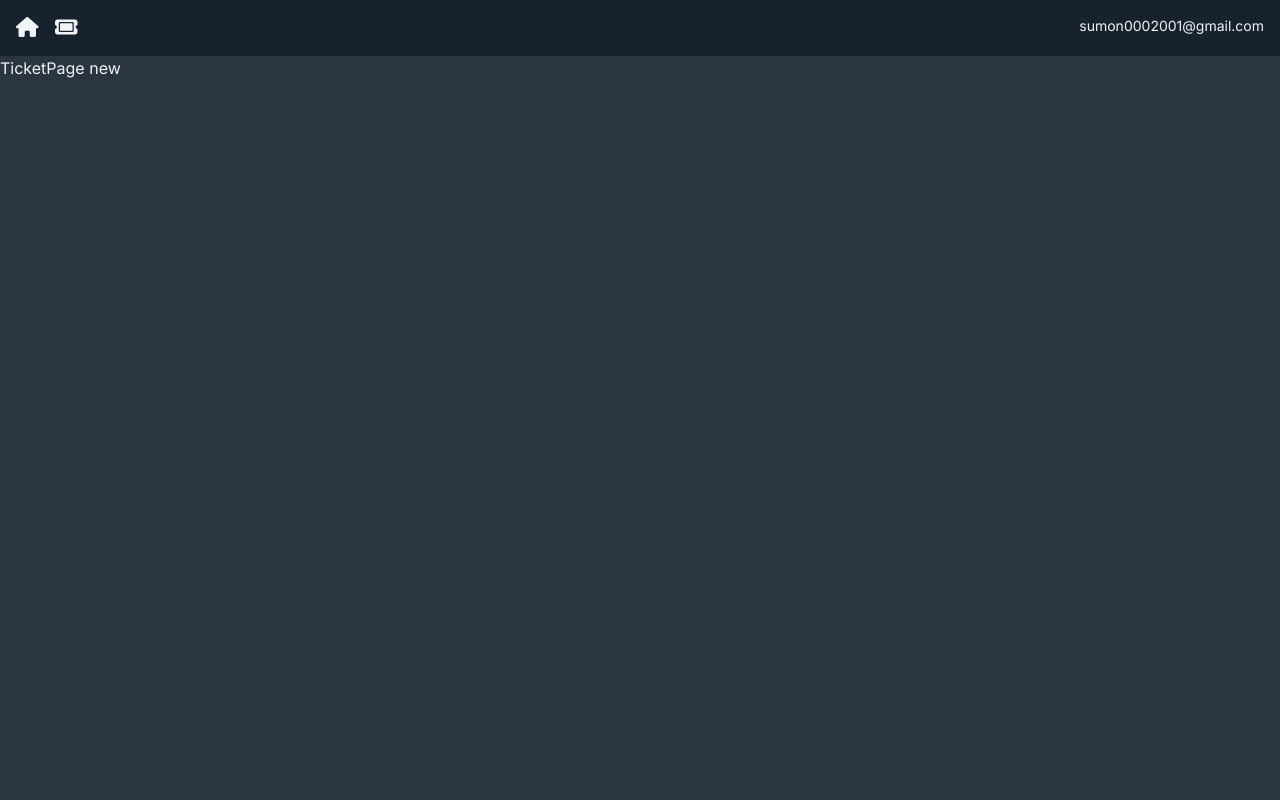
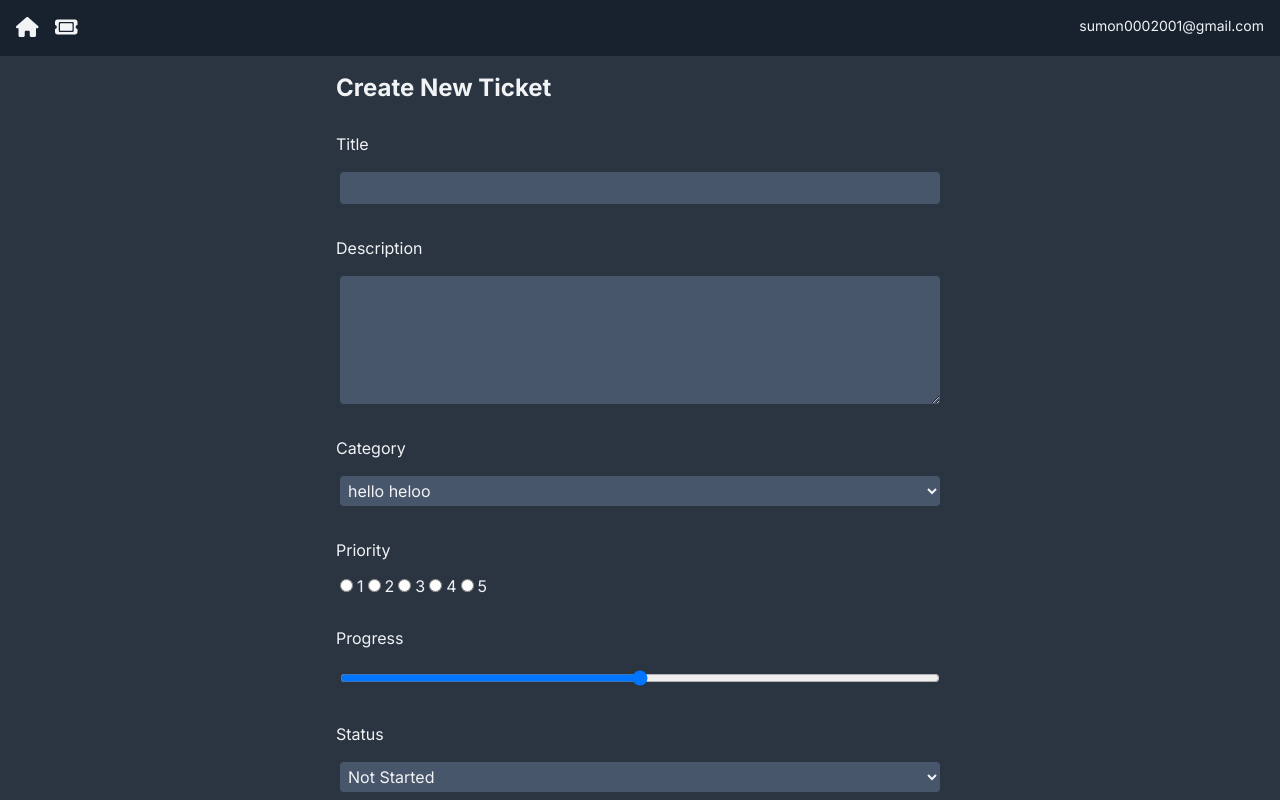
Before and after one commit to sumon0002001/ticketing-app, a Next.js app: page /TicketPage/new in a window 1280 px wide. Built offline with nearby package versions, Linux system fonts and the light colour scheme.

Commit message:
Add form for create ticket

```diff
--- a/app/(components)/TicketForm.jsx
+++ b/app/(components)/TicketForm.jsx
@@ -1,7 +1,129 @@
-import React from "react";
+"use client";
+import { useRouter } from "next/navigation";
+import React, { useState } from "react";
 
-const TicketForm = () => {
-  return <div>Ticketform</div>;
+const TicketForm = ({ ticket }) => {
+  const startingTicketData = {
+    title: "",
+    description: "",
+    priority: 1,
+    progress: 0,
+    status: "not started",
+    category: "Hardware Problem",
+  };
+  const [formData, setFormData] = useState(startingTicketData);
+  const handleSubmit = () => {};
+  const handleChange = () => {};
+  return (
+    <div className="flex justify-center">
+      <form
+        onSubmit={handleSubmit}
+        method="post"
+        className="flex flex-col gap-3 w-1/2"
+      >
+        <h3>Create New Ticket</h3>
+        <label>Title</label>
+        <input
+          type="text"
+          name="title"
+          id="title"
+          onChange={handleChange}
+          required={true}
+        />
+        <label>Description</label>
+        <textarea
+          id="description"
+          name="description"
+          onChange={handleChange}
+          required={true}
+          // value={formData.description}
+          rows="5"
+        />
+        <label>Category</label>
+        <select
+          name="category"
+          // value={formData.category}
+          onChange={handleChange}
+        >
+          {/* {categories?.map((category, _index) => (
+            <option key={_index} value={category}>
+              {category}
+            </option>
+          ))} */}
+          <option value="">hello heloo</option>
+        </select>
+        <label>Priority</label>
+        <div>
+          <input
+            id="priority-1"
+            name="priority"
+            type="radio"
+            onChange={handleChange}
+            //  value={1}
+            //  checked={formData.priority == 1}
+          />
+          <label>1</label>
+          <input
+            id="priority-2"
+            name="priority"
+            type="radio"
+            onChange={handleChange}
+            // value={2}
+            // checked={formData.priority == 2}
+          />
+          <label>2</label>
+          <input
+            id="priority-3"
+            name="priority"
+            type="radio"
+            onChange={handleChange}
+            // value={2}
+            // checked={formData.priority == 2}
+          />
+          <label>3</label>
+          <input
+            id="priority-4"
+            name="priority"
+            type="radio"
+            onChange={handleChange}
+            // value={2}
+            // checked={formData.priority == 2}
+          />
+          <label>4</label>
+          <input
+            id="priority-5"
+            name="priority"
+            type="radio"
+            onChange={handleChange}
+            // value={2}
+            // checked={formData.priority == 2}
+          />
+          <label>5</label>
+        </div>
+        <label>Progress</label>
+        <input
+          type="range"
+          id="progress"
+          name="progress"
+          // value={formData.progress}
+          min="0"
+          max="100"
+          onChange={handleChange}
+        />
+        <label>Status</label>
+        <select name="status" value={formData.status} onChange={handleChange}>
+          <option value="not started">Not Started</option>
+          <option value="started">Started</option>
+          <option value="done">Done</option>
+        </select>
+        <input
+          type="submit"
+          className="btn max-w-xs"
+          // value={EDITMODE ? "Update Ticket" : "Create Ticket"}
+        />
+      </form>
+    </div>
+  );
 };
 
 export default TicketForm;
--- a/app/TicketPage/[id]/page.jsx
+++ b/app/TicketPage/[id]/page.jsx
@@ -1,7 +1,12 @@
+import TicketForm from "@/app/(components)/TicketForm";
 import React from "react";
 
 const TicketPage = ({ params }) => {
-  return <div>TicketPage {params.id}</div>;
+  return (
+    <div>
+      <TicketForm />
+    </div>
+  );
 };
 
 export default TicketPage;
--- a/app/api/Tickets/route.js
+++ b/app/api/Tickets/route.js
@@ -0,0 +1,18 @@
+import { NextResponse } from "next/server";
+import Ticket from "@/models/Ticket";
+
+export async function Post(req) {
+  try {
+    const body = await req.json();
+    console.log(body);
+    const newTicket = await Ticket.create(body);
+    newTicket.save();
+    return NextResponse.json(
+      { message: "Ticket created successfully" },
+      { status: 201 }
+    );
+  } catch (error) {
+    console.log(error);
+    return NextResponse.json({ error: error.message }, { status: 500 });
+  }
+}
```
